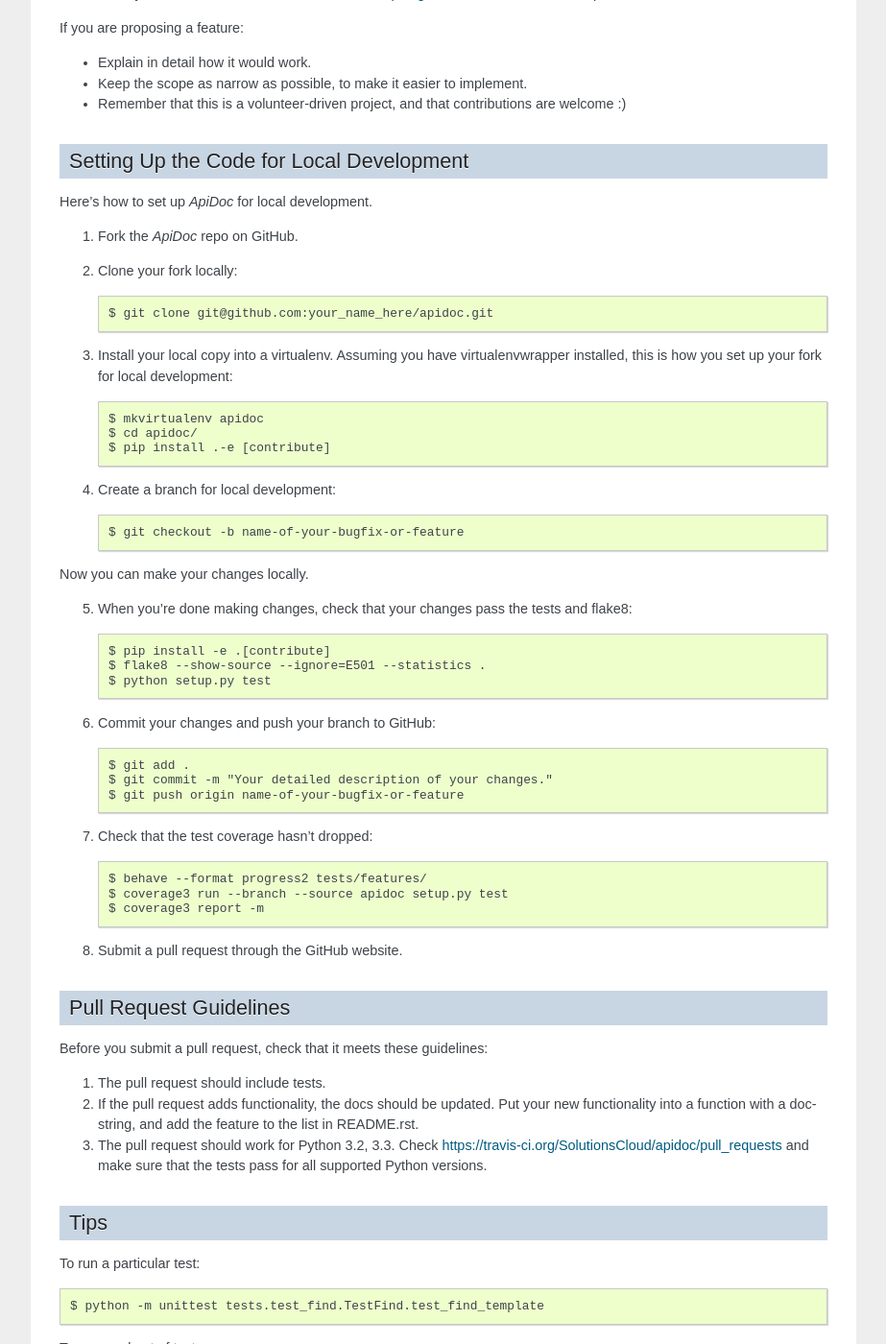
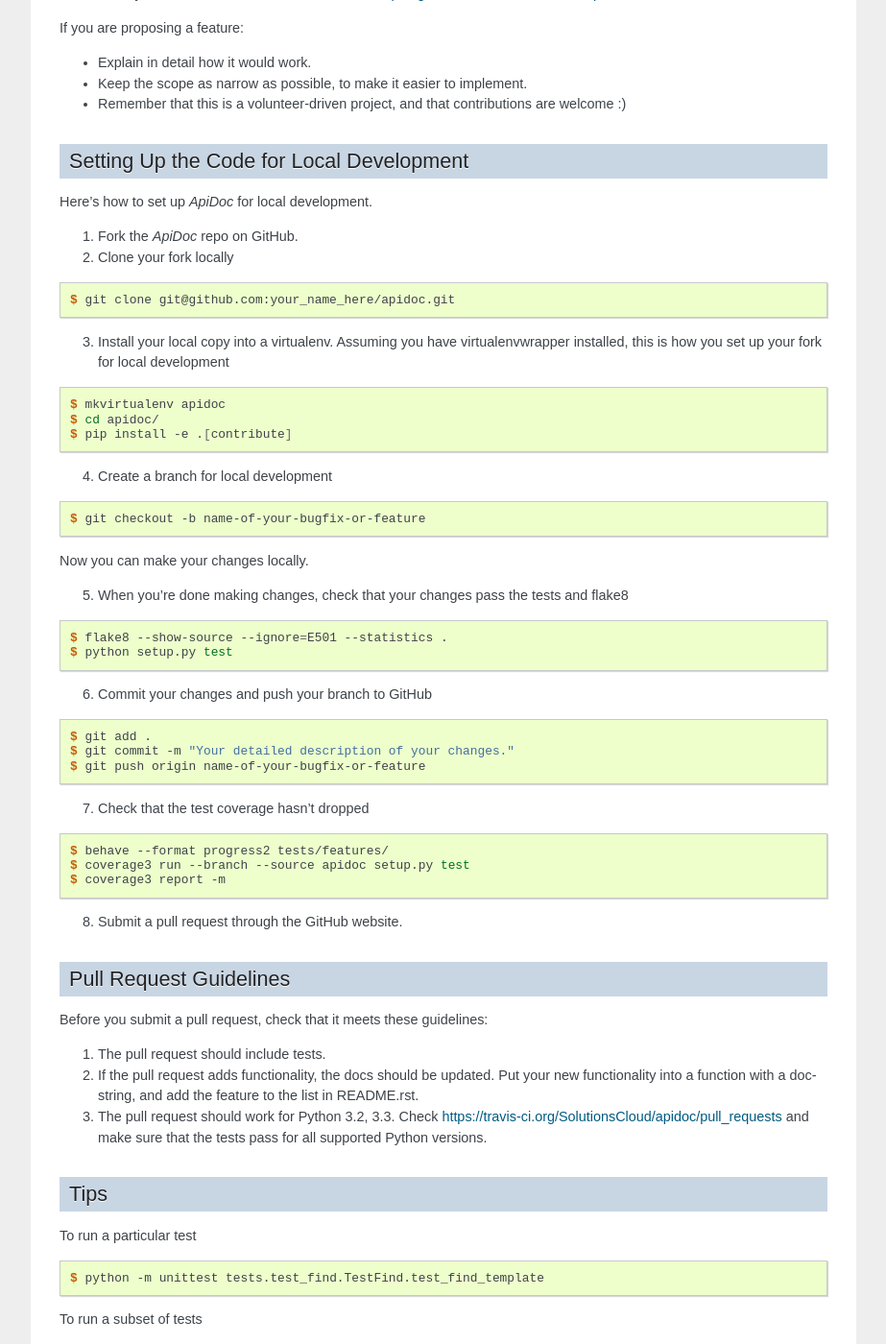
Before and after one commit to SolutionsCloud/apidoc, a Sphinx documentation site: the page built from docs/source/contributing.rst, in a window 1280 px wide and 1400 px high, scrolled down 850 px. Shown: the whole window at 96% size, without its empty margins (198-1121 px from the left). Built offline with Sphinx 7.4.7, drawn with Linux system fonts in a browser that asks for light colours; some of the changed text lies outside the part shown.

Commit message:
Improve documentation and missing packages

```diff
--- a/docs/source/contributing.rst
+++ b/docs/source/contributing.rst
@@ -59,36 +59,47 @@
 Here's how to set up `ApiDoc` for local development.
 
 1. Fork the `ApiDoc` repo on GitHub.
-2. Clone your fork locally::
+2. Clone your fork locally
+
+.. code-block:: console
 
     $ git clone git@github.com:your_name_here/apidoc.git
 
-3. Install your local copy into a virtualenv. Assuming you have virtualenvwrapper installed, this is how you set up your fork for local development::
+3. Install your local copy into a virtualenv. Assuming you have virtualenvwrapper installed, this is how you set up your fork for local development
+
+.. code-block:: console
 
     $ mkvirtualenv apidoc
     $ cd apidoc/
-    $ pip install .-e [contribute]
+    $ pip install -e .[contribute]
 
 
-4. Create a branch for local development::
+4. Create a branch for local development
+
+.. code-block:: console
 
     $ git checkout -b name-of-your-bugfix-or-feature
 
 Now you can make your changes locally.
 
-5. When you're done making changes, check that your changes pass the tests and flake8::
+5. When you're done making changes, check that your changes pass the tests and flake8
 
-    $ pip install -e .[contribute]
+.. code-block:: console
+
     $ flake8 --show-source --ignore=E501 --statistics .
     $ python setup.py test
 
-6. Commit your changes and push your branch to GitHub::
+6. Commit your changes and push your branch to GitHub
+
+.. code-block:: console
 
     $ git add .
     $ git commit -m "Your detailed description of your changes."
     $ git push origin name-of-your-bugfix-or-feature
 
-7. Check that the test coverage hasn't dropped::
+7. Check that the test coverage hasn't dropped
+
+.. code-block:: console
 
     $ behave --format progress2 tests/features/
     $ coverage3 run --branch --source apidoc setup.py test
@@ -112,10 +123,14 @@
 Tips
 ----
 
-To run a particular test::
+To run a particular test
+
+.. code-block:: console
 
     $ python -m unittest tests.test_find.TestFind.test_find_template
 
-To run a subset of tests::
+To run a subset of tests
+
+.. code-block:: console
 
     $ python -m unittest tests.test_find
--- a/docs/source/quickstart.rst
+++ b/docs/source/quickstart.rst
@@ -29,7 +29,7 @@
 
 .. code-block:: console
 
-   $ sudo apt-get install libyaml-dev
+   $ sudo apt-get install libyaml-dev python3-dev
 
 On Windows, please install PyYAML using the binaries they provide
 
```
Also changed, not shown: CONTRIBUTING.rst (+26 -10 lines).
